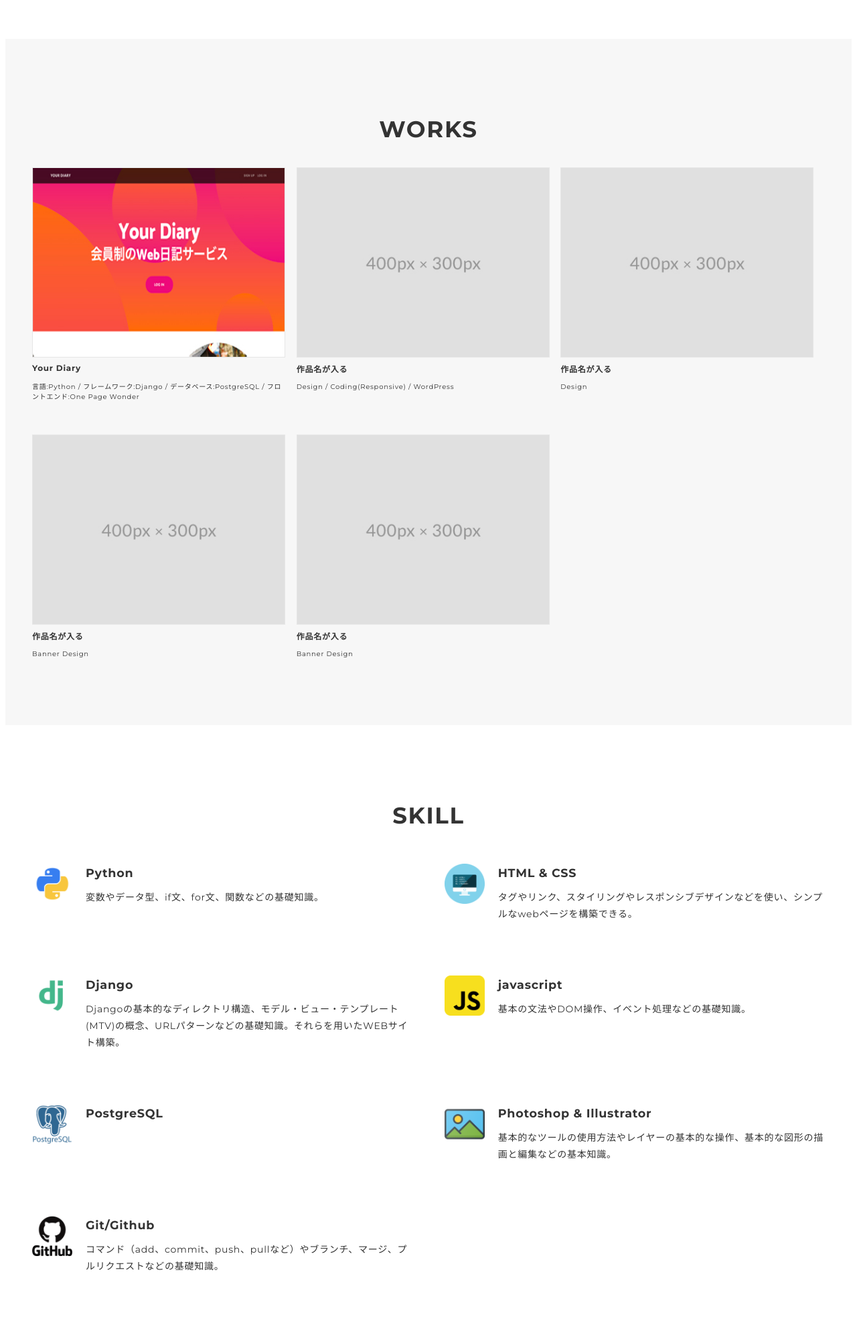
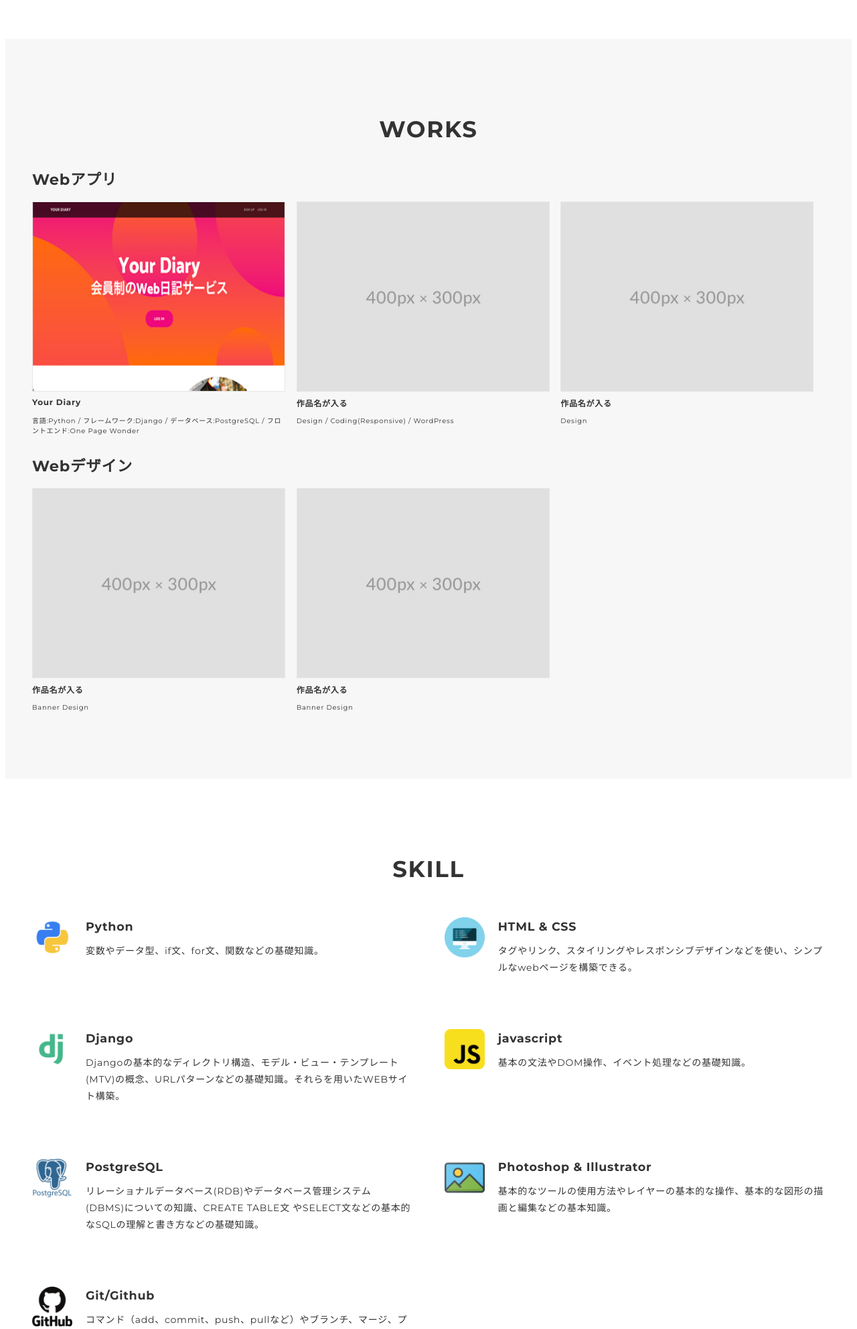
Before and after one commit to maokaneko/Your-Diary, a Django app: page / in a window 1280 px wide. Shown: the part 703-2688 px from the top of the page at 67% size. Run offline with Django 4.2, Linux system fonts and the light colour scheme.

Commit message:
skill欄の修正

```diff
--- a/templates/top_page.html
+++ b/templates/top_page.html
@@ -14,8 +14,8 @@
     <link href="https://fonts.googleapis.com/css?family=Material+Icons+Outlined" rel="stylesheet">
 
     <!-- cssを読み込む -->
+    <link rel="stylesheet" href="{% static 'css/top_ress.css' %}">
     <link rel="stylesheet" href="{% static 'css/top.css' %}">
-    <link rel="stylesheet" href="{% static 'css/top_ress.css' %}">
 
     <!-- アイコンの読み込み -->
     <link rel="shortcut icon" href="{% static 'images/top/favicon.ico' %}" />
@@ -61,8 +61,8 @@
             <section class="works section" id="works">
                 <div class="container">
                     <h2 class="title">WORKS</h2>
+                    <h1 class="">Webアプリ</h2>
                     <div class="works-list">
-
                         <!-- Your Diary -->
                         <a class="works-item" href="{% url 'diary_index' %}" target="_blank">
                             <div class="works-img"><img src="{% static 'images/top/your-diary.jpg' %}" alt="" />
@@ -83,6 +83,10 @@
                             <p class="works-name">作品名が入る</p>
                             <p class="works-info">Design</p>
                         </a>
+                    </div>
+
+                    <h2 class="sub-title">Webデザイン</h2>
+                    <div class="works-list">
                         <a class="works-item" href="works-template.html">
                             <div class="works-img"><img src="{% static 'images/top/works-dummy-thumb.jpg' %}" alt="" />
                             </div>
@@ -146,7 +150,7 @@
                             <div class="skill-body">
                                 <h3 class="skill-name">PostgreSQL</h3>
                                 <p class="skill-text">
-
+                                    リレーショナルデータベース(RDB)やデータベース管理システム (DBMS)についての知識、CREATE TABLE文 やSELECT文などの基本的なSQLの理解と書き方などの基礎知識。
                                 </p>
                             </div>
                         </div>
```
